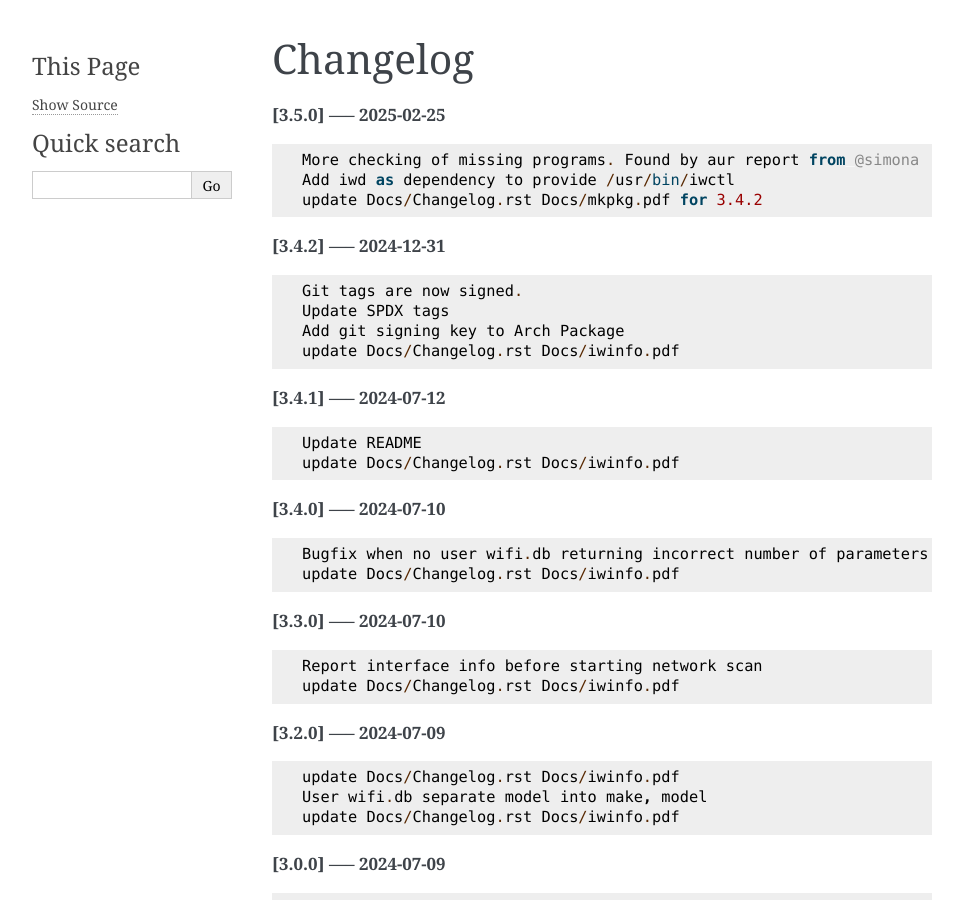
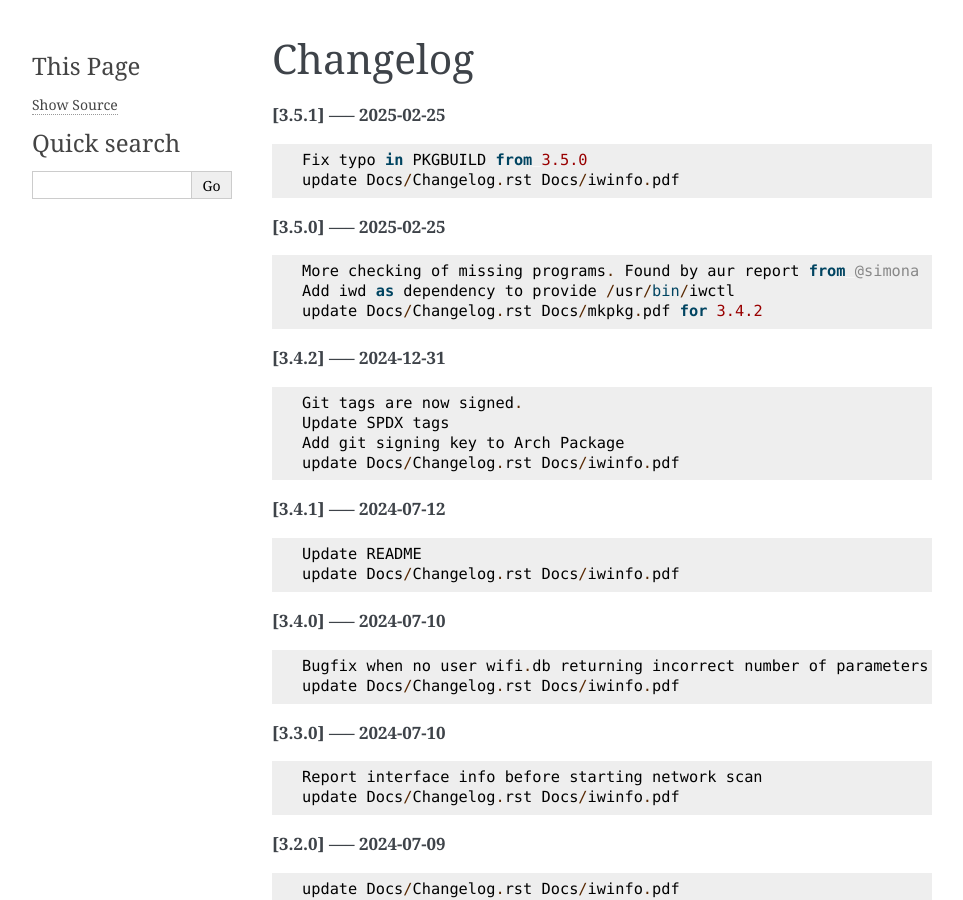
Before and after one commit to gene-git/iwinfo, a Sphinx documentation site: the page built from Docs/Changelog.rst, in a window 1280 px wide and 900 px high. Shown: the whole window, without its empty margins (148-1111 px from the left). Built offline with Sphinx 7.4.7, drawn with Linux system fonts in a browser that asks for light colours; pages that are not in the unit, such as notebooks, are missing from menus.

Commit message:
update Docs/Changelog.rst Docs/iwinfo.pdf

```diff
--- a/Docs/Changelog.rst
+++ b/Docs/Changelog.rst
@@ -1,5 +1,11 @@
 Changelog
 =========
+
+**[3.5.1] ----- 2025-02-25** ::
+
+	    Fix typo in PKGBUILD from 3.5.0
+	    update Docs/Changelog.rst Docs/iwinfo.pdf
+
 
 **[3.5.0] ----- 2025-02-25** ::
 
```
Also changed, not shown: 1 other file.
